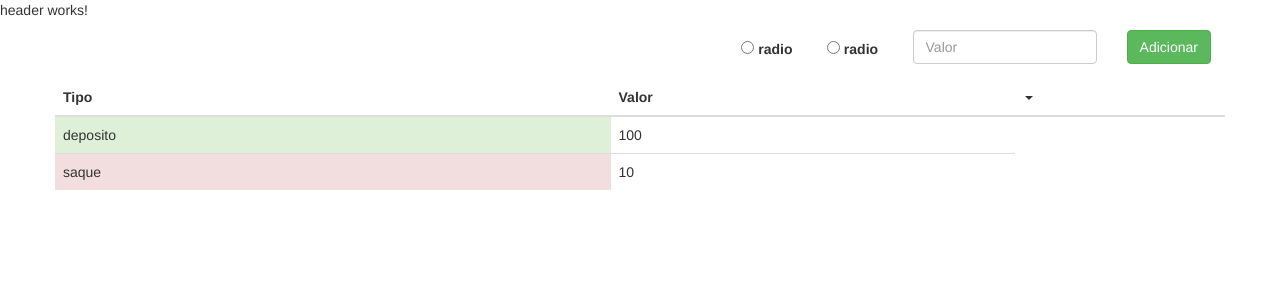
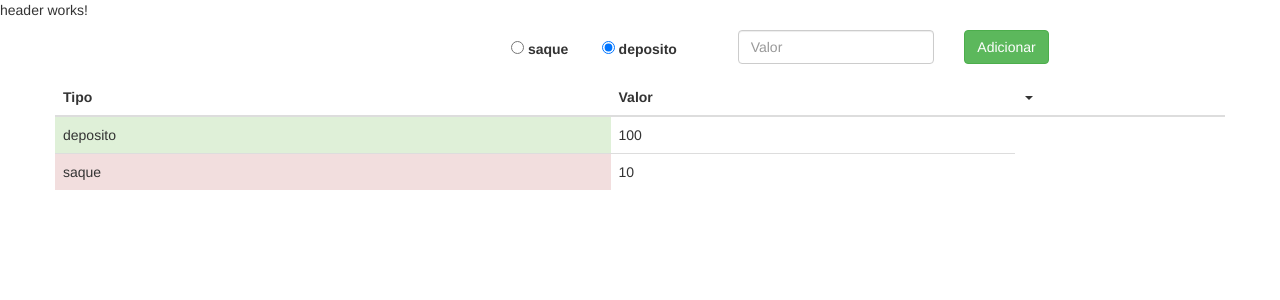
Before and after one commit to felipedf/s2it-teste, an Angular app: page / in a window 1280 px wide. Shown: the top 300 px of the page. Built offline with nearby package versions, Linux system fonts and the light colour scheme.

Commit message:
Forms adicionado

```diff
--- a/src/app/app.module.ts
+++ b/src/app/app.module.ts
@@ -6,6 +6,7 @@ import { HeaderComponent } from './header/header.component';
 import { TransactionListComponent } from './transactions/transaction-list/transaction-list.component';
 import { TransactionsComponent } from './transactions/transactions.component';
 import { AddTransactionComponent } from './transactions/add-transaction/add-transaction.component';
+import {ReactiveFormsModule} from '@angular/forms';
 
 @NgModule({
   declarations: [
@@ -16,7 +17,8 @@ import { AddTransactionComponent } from './transactions/add-transaction/add-tran
     AddTransactionComponent
   ],
   imports: [
-    BrowserModule
+    BrowserModule,
+    ReactiveFormsModule
   ],
   providers: [],
   bootstrap: [AppComponent]
--- a/src/app/transactions/add-transaction/add-transaction.component.html
+++ b/src/app/transactions/add-transaction/add-transaction.component.html
@@ -1,37 +1,41 @@
 <div class="row">
-  <div class="col-xs-12">
-    <form>
+  <div class="col-xs-12 col-md-pull-2">
+    <form [formGroup]="addForm" (ngSubmit)="onSubmit()">
         <div class="form-group row pull-right" style="display: inline-block">
-          <div class="col-xs-2" style="padding-top: 7px">
-              <label>
-                <input
-                  style="text-align: center"
-                  type="radio"
-                  name="transactionType"
-                  value="TIPO"
-                >
-                radio
-              </label>
-          </div>
           <div class="col-xs-2" style="padding-top: 7px">
               <label>
                 <input
                   type="radio"
                   name="transactionType"
-                  value="TIPO"
+                  value="saque"
+                  formControlName="transactionType"
                 >
-                radio
+                saque
+              </label>
+          </div>
+          <div class="col-xs-3" style="padding-top: 7px">
+              <label>
+                <input
+                  type="radio"
+                  name="transactionType"
+                  value="deposito"
+                  formControlName="transactionType"
+                >
+                deposito
               </label>
             </div>
             <div class="col-xs-5">
               <input
                 type="text"
-                id="name"
-                formControlName="name"
+                id="amont"
+                formControlName="amount"
                 class="form-control"
                 placeholder="Valor">
+              <span
+                *ngIf="!addForm.get('amount').valid && addForm.get('amount').dirty"
+                class="help-block">Saldo insuficiente!</span>
             </div>
-          <div class="col-xs-3">
+          <div class="col-xs-1">
             <button
               type="submit"
               class="btn btn-success"
--- a/src/app/transactions/add-transaction/add-transaction.component.ts
+++ b/src/app/transactions/add-transaction/add-transaction.component.ts
@@ -1,4 +1,6 @@
 import { Component, OnInit } from '@angular/core';
+import {FormControl, FormGroup} from '@angular/forms';
+import {Transaction} from '../transaction.model';
 
 @Component({
   selector: 'app-add-transaction',
@@ -6,10 +8,28 @@ import { Component, OnInit } from '@angular/core';
   styleUrls: ['./add-transaction.component.css']
 })
 export class AddTransactionComponent implements OnInit {
-
+  // Uso de Reactive Forms para customizacao de validacoes
+  addForm: FormGroup;
+  private newTransaction: Transaction;
   constructor() { }
 
   ngOnInit() {
+    this.addForm = new FormGroup({
+      'transactionType': new FormControl('deposito'),
+      'amount': new FormControl(null)
+    });
   }
 
+  onSubmit() {
+    this.newTransaction = new Transaction(
+      this.addForm.value.transactionType,
+      this.addForm.value.amount
+    );
+
+    console.log(this.newTransaction);
+  }
+  //
+  // checkBalance(control: FormControl): {[n: number]: boolean} {
+  // }
+
 }
```
